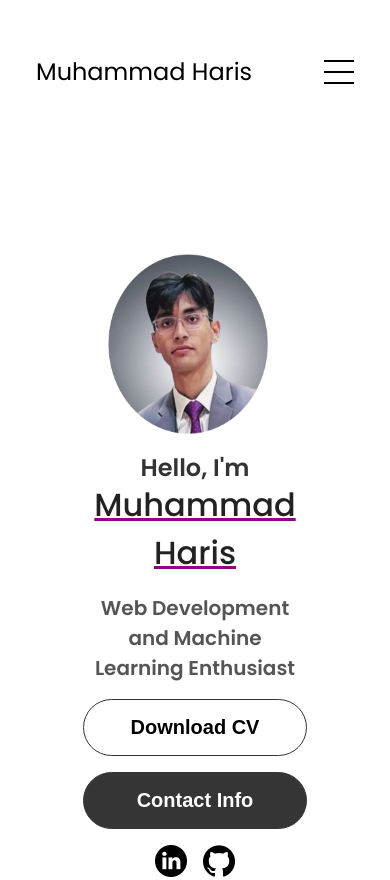
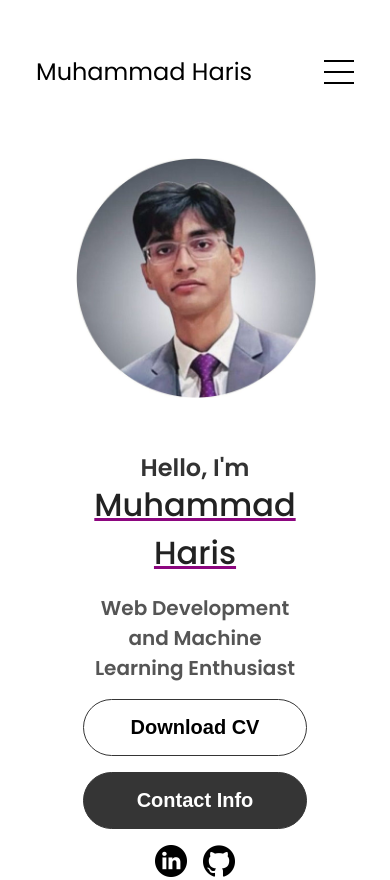
Before and after one commit to Harris-giki/Portfolio_WebDev, a plain HTML site: page index.html in a window 390 px wide. Shown: the top 880 px of the page. Drawn offline with Linux system fonts and the light colour scheme; files whose address does not match are found by name.

Commit message:
Final Edits

```diff
--- a/Mediaqueries.css
+++ b/Mediaqueries.css
@@ -87,12 +87,12 @@
     }
 
     .profile-pic {
-        margin-top: 0;
+        margin-top: -6rem;
         margin-bottom: 0;
         padding-bottom: 0;
-        margin-left: -4.5rem;
-        width: 10rem;
-        height: auto;
+        margin-left: -6.5rem;
+        width: 15rem;
+        height: 15rem;
     }
 
     .title {
@@ -117,7 +117,8 @@
     }
 
     .about-pic {
-        width: 17rem;
+
+        width: 17.5rem;
         height: 25rem;
         margin-bottom: none;
     }
```
